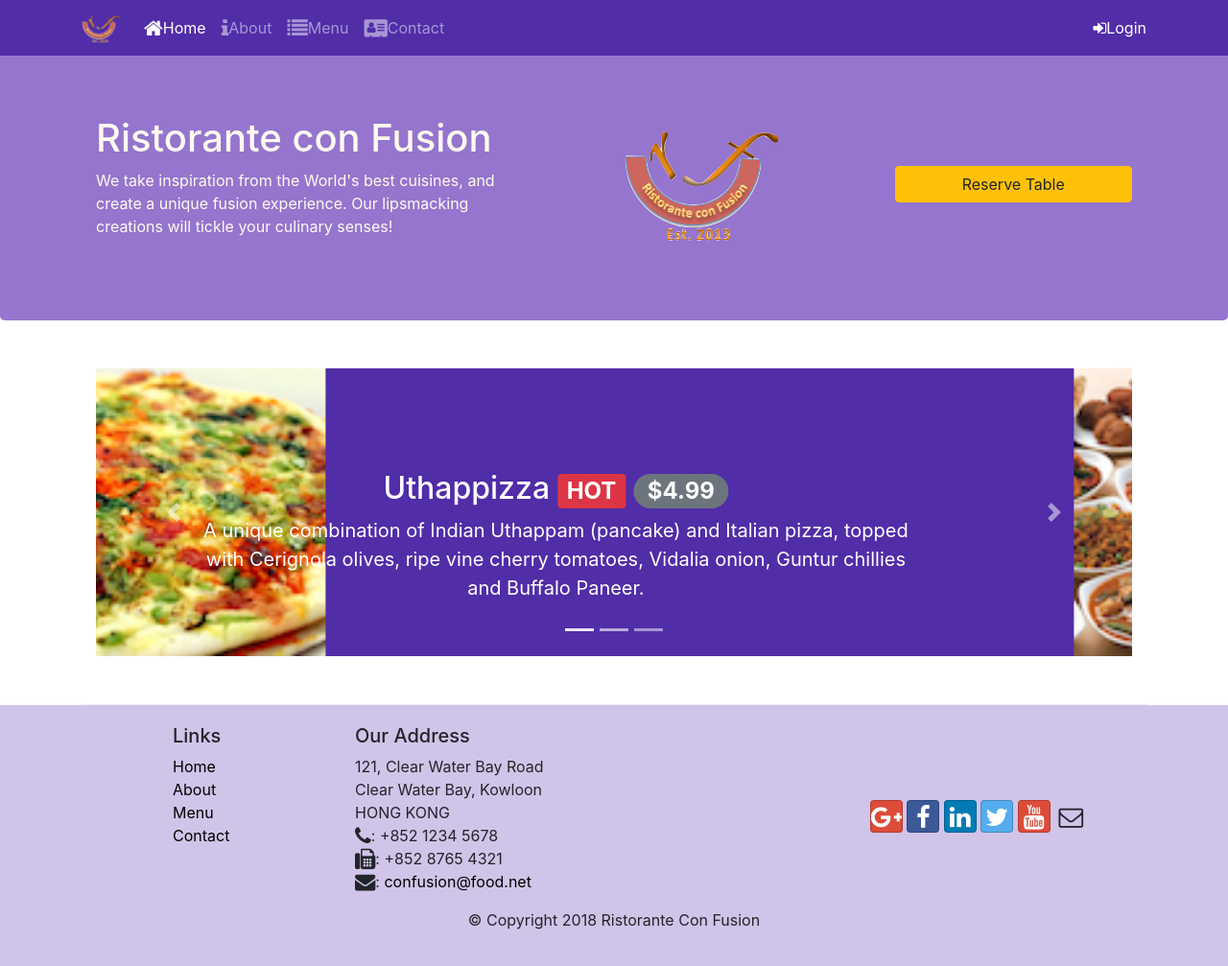
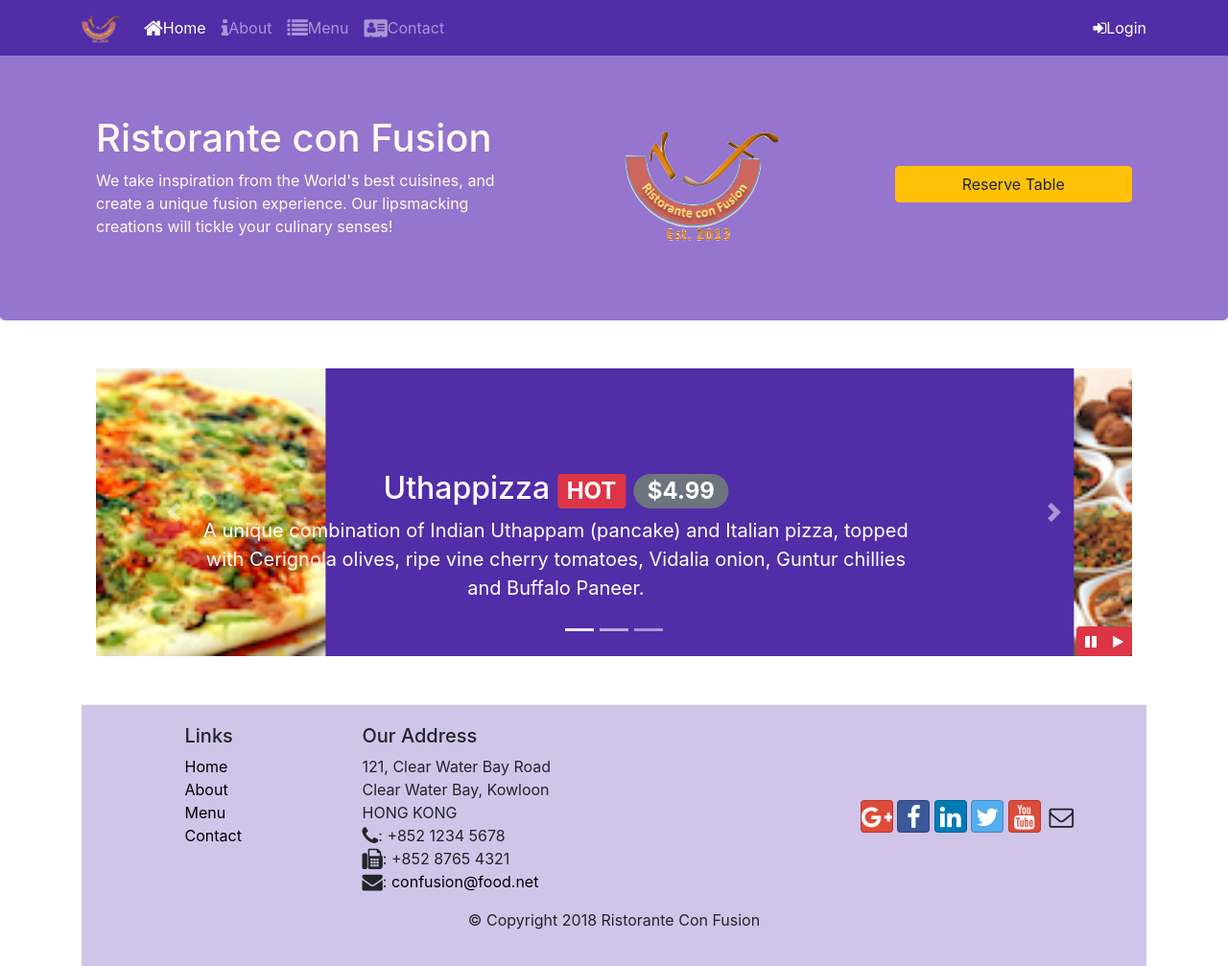
Before and after one commit to MatteoRaccone/Front-End-Web-UI-Frameworks-and-Tools-Bootstrap-4, a website: page index.html in a window 1280 px wide. Shown: the whole page at 96% size. Drawn offline with nearby package versions, Linux system fonts and the light colour scheme.

Commit message:
Bootstrap JQuery

```diff
--- a/css/styles.css
+++ b/css/styles.css
@@ -78,3 +78,10 @@ a:hover {
 .check-smoking {
 	appearance: none!important;
 }
+
+
+#carouselButton {
+	right: 0px;
+	position: absolute;
+	bottom: 0px;
+}
--- a/index.html
+++ b/index.html
@@ -136,6 +136,13 @@
                     <a class="carousel-control-next" href="#mycarousel" role="button" data-slide="next">
                         <span class="carousel-control-next-icon"></span>
                     </a>
+                    <div class="btn-group" id="carouselButton">
+                        <button class="btn btn-danger btn-sm" id="carousel-pause">
+                            <span class="fa fa-pause"></span>
+                        </button>
+                        <button class="btn btn-danger btn-sm" id="carousel-play">
+                            <span class="fa fa-play"></span>
+                        </button>
                     </div>
                 </div>
             </div>
@@ -259,6 +266,18 @@
     <script src="node_modules/jquery/dist/jquery.slim.min.js"></script>
     <script src="node_modules/popper.js/dist/umd/popper.min.js"></script>
     <script src="node_modules/bootstrap/dist/js/bootstrap.min.js"></script>
+    <script>
+        $(document).ready(function(){
+            $("#mycarousel").carousel( { interval: 2000 } );
+            $("#carousel-pause").click(function(){
+                $("#mycarousel").carousel('pause');
+            });
+            $("#carousel-play").click(function(){
+                $("#mycarousel").carousel('cycle');
+            });
+        });
+    </script>
+
 </body>
 
 </html>
```
Lines whose indentation alone changed are shown as unchanged.
